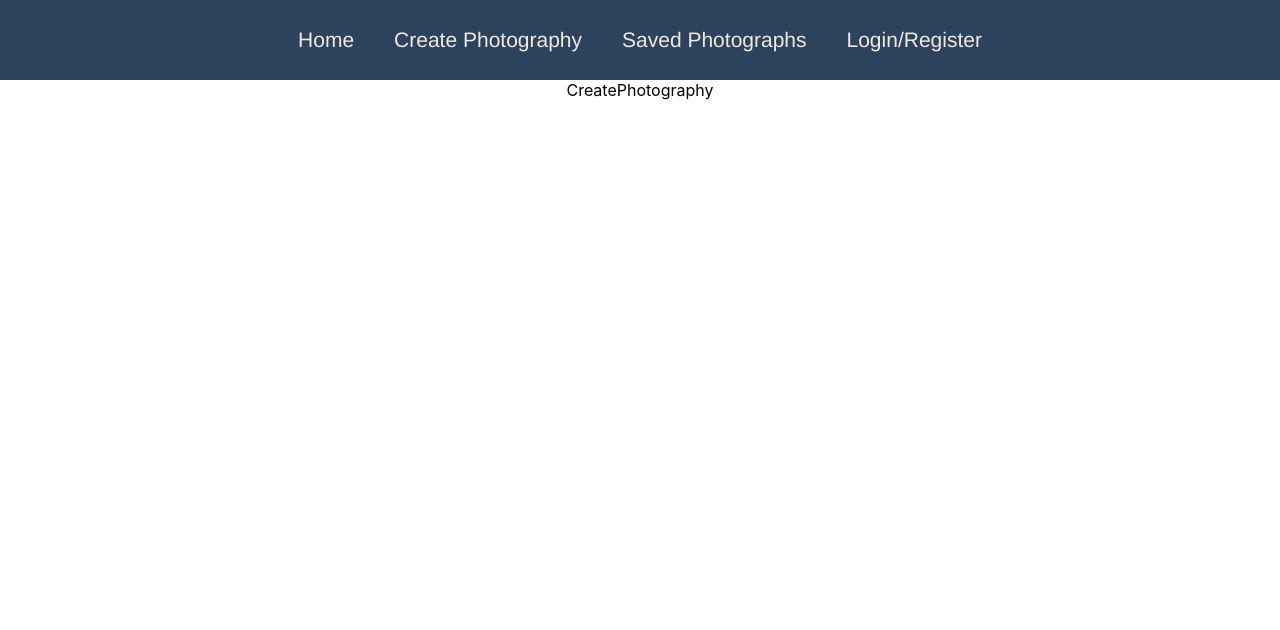
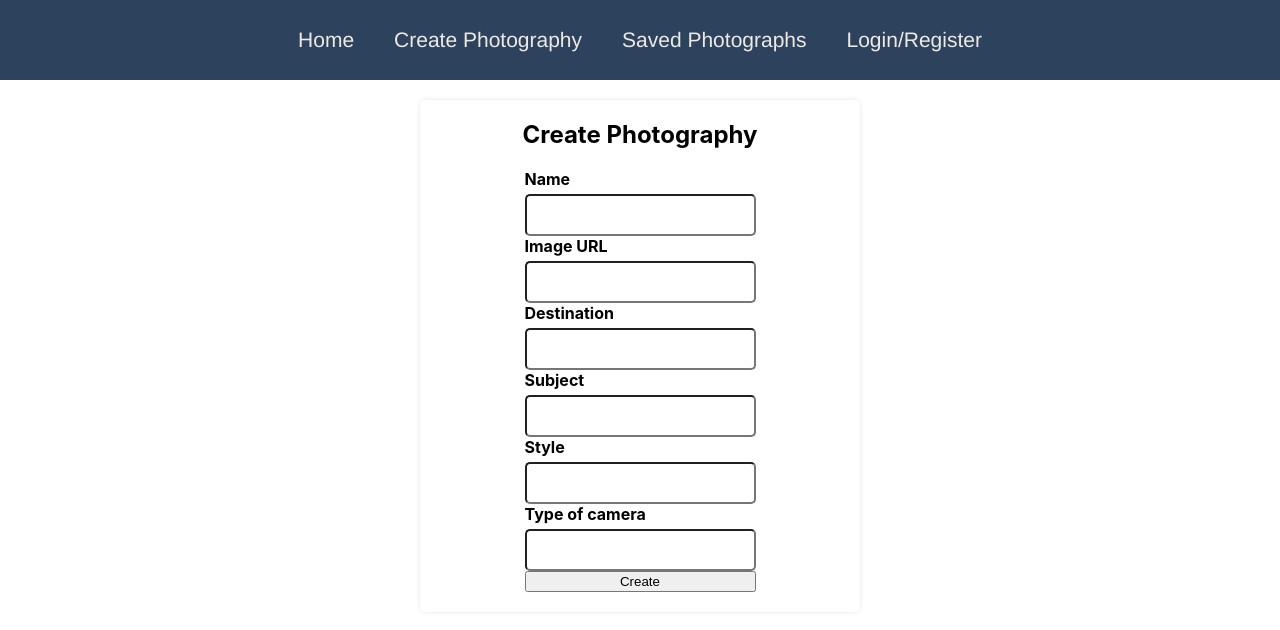
Before and after one commit to AntoniyaNacheva/nature-photography, a React (Create React App) app in the folder client/: page /create-photography in a window 1280 px wide. Shown: the top 630 px of the page. Built offline with nearby package versions, Linux system fonts and the light colour scheme.

Commit message:
Create photography page

```diff
--- /dev/null
+++ b/client/src/hooks/getUserId.js
@@ -0,0 +1,3 @@
+export const getUserId = () => {
+	return window.localStorage.getItem('userID');
+};
--- a/client/src/pages/createPhotography.js
+++ b/client/src/pages/createPhotography.js
@@ -1,7 +1,72 @@
+import { useState } from 'react';
+import axios from 'axios';
+import { getUserId } from '../hooks/getUserId';
+import { useNavigate } from 'react-router-dom';
+
 export const CreatePhotography = () => {
+	const userID = getUserId();
+
+	const [photography, setPhotography] = useState({
+		name: '',
+		imageUrl: '',
+		destination: '',
+		subject: '',
+		style: '',
+		typeOfCamera: '',
+		userOwner: userID
+	});
+
+	const navigate = useNavigate();
+
+	const handleChange = (event) => {
+		const { name, value } = event.target;
+		setPhotography({ ...photography, [name]: value });
+	};
+
+	const onSubmit = async (event) => {
+		event.preventDefault();
+		try {
+			await axios.post('http://localhost:3001/photographs', photography);
+			alert('Photography created!');
+			navigate('/');
+
+		} catch (err) {
+			console.error(err);
+		}
+	};
+
 	return (
-		<div>
-			CreatePhotography
+		<div className="create-photography">
+			<h2> Create Photography </h2>
+			<form onSubmit={onSubmit}>
+				<label htmlFor="name"> Name </label>
+				<input type="text" id="name" name="name" onChange={handleChange} />
+				<label htmlFor="imageUrl"> Image URL </label>
+				<input type="text" id="imageUrl" name="imageUrl" onChange={handleChange} />
+				<label htmlFor="destination"> Destination </label>
+				<input type="text" id="destination" name="destination" onChange={handleChange} />
+				<label htmlFor="subject"> Subject </label>
+				<input type="text" id="subject" name="subject" onChange={handleChange} />
+				<label htmlFor="style"> Style </label>
+				<input type="text" id="style" name="style" onChange={handleChange} />
+				<label htmlFor="typeOfCamera"> Type of camera </label>
+				<input type="text" id="typeOfCamera" name="typeOfCamera" onChange={handleChange} />
+				<button type="submit"> Create </button>
+			</form>
 		</div>
 	);
 };
+
+// imageUrl
+// destination
+// subject
+// style
+// typeOfCamera
+
+
+// Miracle
+// https://dailywildlifephoto.nathab.com/photography-guide/wp-content/uploads/2015/11/Bryce-Canyon-manzanita-bush.jpg
+// USA
+// Bryce Canyon
+// Landscape Photography
+// DSLR camera
```
